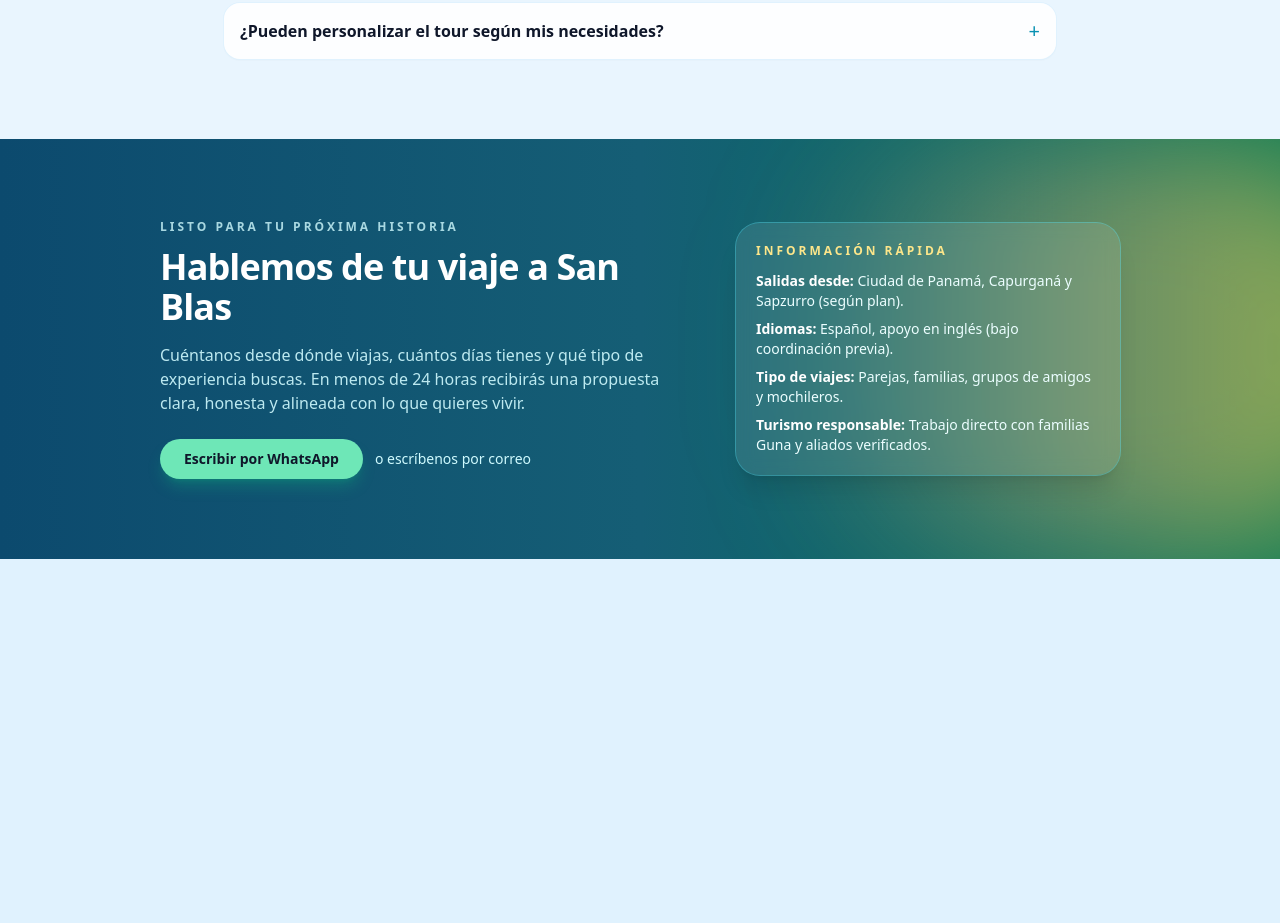
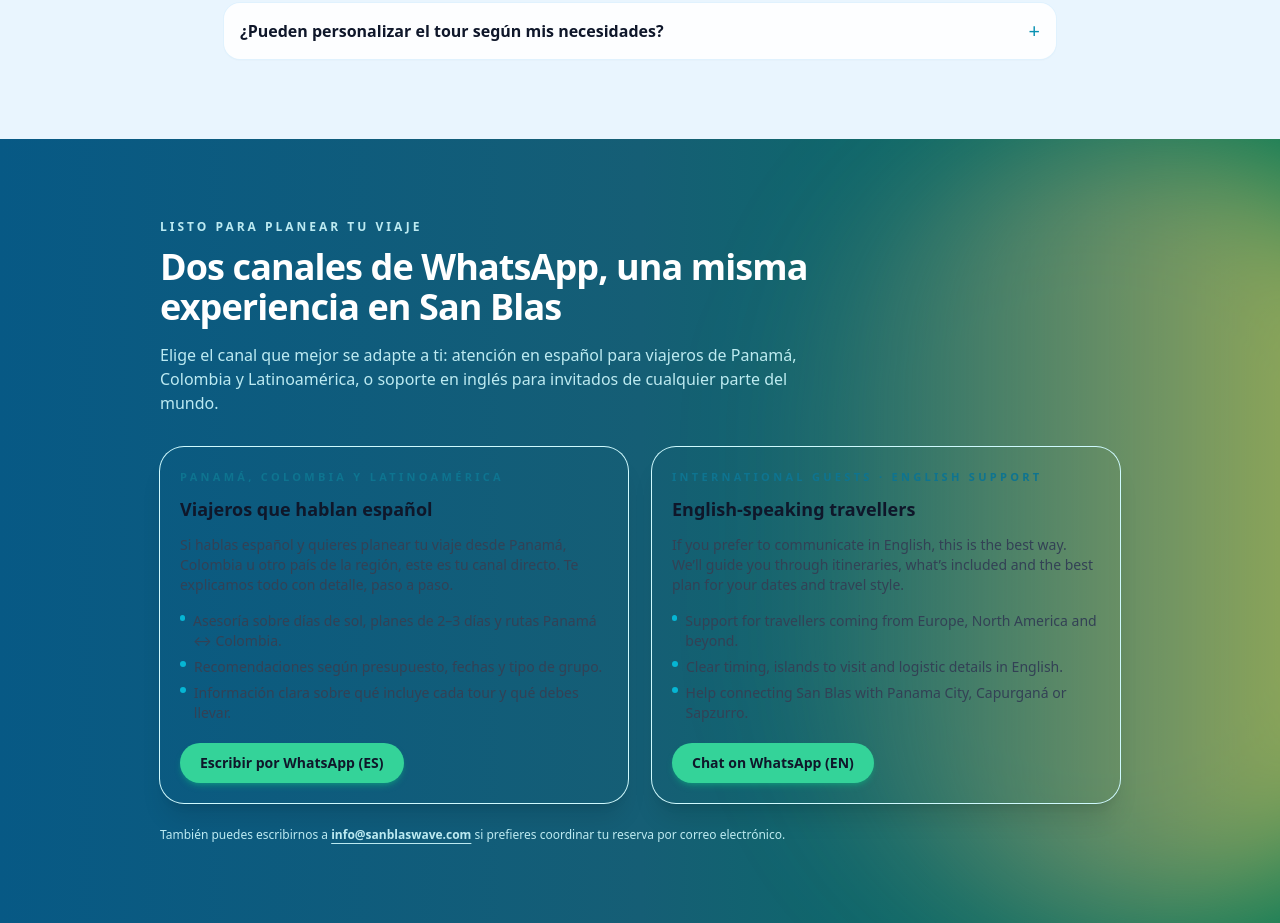
Before and after one commit to lulabtechnology/SanblasNEW, a Next.js app: page / in a window 1280 px wide. Shown: the part 5660-6583 px from the top of the page. Before the commit the page ends 6219 px from the top, so only its background shows below. Built offline with nearby package versions, Linux system fonts and the light colour scheme.

Commit message:
Update ContactSection.tsx

```diff
--- a/components/ContactSection.tsx
+++ b/components/ContactSection.tsx
@@ -1,69 +1,110 @@
 // components/ContactSection.tsx
 import Link from "next/link";
+
+const contactBlocks = [
+  {
+    id: "es",
+    title: "Viajeros que hablan español",
+    audience: "Panamá, Colombia y Latinoamérica",
+    description:
+      "Si hablas español y quieres planear tu viaje desde Panamá, Colombia u otro país de la región, este es tu canal directo. Te explicamos todo con detalle, paso a paso.",
+    whatsapp: "https://wa.me/50700000000", // 👉 Cambia por el número REAL en español
+    buttonLabel: "Escribir por WhatsApp (ES)",
+    notes: [
+      "Asesoría sobre días de sol, planes de 2–3 días y rutas Panamá ↔ Colombia.",
+      "Recomendaciones según presupuesto, fechas y tipo de grupo.",
+      "Información clara sobre qué incluye cada tour y qué debes llevar.",
+    ],
+  },
+  {
+    id: "en",
+    title: "English-speaking travellers",
+    audience: "International guests · English support",
+    description:
+      "If you prefer to communicate in English, this is the best way. We’ll guide you through itineraries, what’s included and the best plan for your dates and travel style.",
+    whatsapp: "https://wa.me/50711111111", // 👉 Cambia por el número REAL en inglés
+    buttonLabel: "Chat on WhatsApp (EN)",
+    notes: [
+      "Support for travellers coming from Europe, North America and beyond.",
+      "Clear timing, islands to visit and logistic details in English.",
+      "Help connecting San Blas with Panama City, Capurganá or Sapzurro.",
+    ],
+  },
+];
 
 export default function ContactSection() {
   return (
     <section
       id="contacto"
-      className="relative overflow-hidden bg-gradient-to-r from-sky-900 via-cyan-800 to-emerald-700 py-16 sm:py-20"
+      className="relative overflow-hidden bg-gradient-to-r from-sky-800 via-cyan-800 to-emerald-700 py-16 sm:py-20"
     >
-      {/* Brillo amanecer */}
-      <div className="pointer-events-none absolute inset-y-0 right-[-10%] w-[50%] rounded-full bg-gradient-to-l from-amber-300/60 via-orange-300/40 to-transparent blur-3xl" />
+      {/* Glow amanecer */}
+      <div className="pointer-events-none absolute inset-y-0 right-[-15%] w-[55%] rounded-full bg-gradient-to-l from-amber-300/70 via-orange-300/40 to-transparent blur-3xl" />
 
-      <div className="relative mx-auto flex max-w-5xl flex-col items-start gap-6 px-4 sm:px-6 lg:flex-row lg:items-center lg:justify-between lg:gap-10 lg:px-8">
-        <div className="max-w-xl">
-          <p className="text-xs font-semibold uppercase tracking-[0.25em] text-cyan-100/80">
-            listo para tu próxima historia
+      <div className="relative mx-auto max-w-5xl px-4 sm:px-6 lg:px-8">
+        <div className="max-w-2xl">
+          <p className="text-xs font-semibold uppercase tracking-[0.25em] text-cyan-100/90">
+            listo para planear tu viaje
           </p>
           <h2 className="mt-3 text-3xl font-bold tracking-tight text-white sm:text-4xl">
-            Hablemos de tu viaje a San Blas
+            Dos canales de WhatsApp, una misma experiencia en San Blas
           </h2>
           <p className="mt-4 text-sm sm:text-base text-cyan-100/90">
-            Cuéntanos desde dónde viajas, cuántos días tienes y qué tipo de experiencia buscas.
-            En menos de 24 horas recibirás una propuesta clara, honesta y alineada con lo que quieres vivir.
+            Elige el canal que mejor se adapte a ti: atención en español para viajeros
+            de Panamá, Colombia y Latinoamérica, o soporte en inglés para invitados
+            de cualquier parte del mundo.
+          </p>
+        </div>
+
+        {/* Bloques ES / EN */}
+        <div className="mt-8 grid gap-6 md:grid-cols-2">
+          {contactBlocks.map((block) => (
+            <article
+              key={block.id}
+              className="flex flex-col rounded-3xl bg-white/92 p-5 text-sm text-slate-800 shadow-xl ring-1 ring-cyan-100"
+            >
+              <p className="text-[11px] font-semibold uppercase tracking-[0.3em] text-cyan-700">
+                {block.audience}
+              </p>
+              <h3 className="mt-2 text-lg font-semibold text-slate-900">
+                {block.title}
+              </h3>
+              <p className="mt-3 text-xs sm:text-sm text-slate-700">
+                {block.description}
               </p>
 
-          <div className="mt-6 flex flex-wrap items-center gap-3">
-            {/* Cambia el enlace de WhatsApp por el número real */}
+              <ul className="mt-4 space-y-1.5 text-xs sm:text-sm text-slate-700">
+                {block.notes.map((note) => (
+                  <li key={note} className="flex gap-2">
+                    <span className="mt-1 h-1.5 w-1.5 rounded-full bg-cyan-500" />
+                    <span>{note}</span>
+                  </li>
+                ))}
+              </ul>
+
+              <div className="mt-5">
                 <Link
-              href="https://wa.me/50700000000"
+                  href={block.whatsapp}
                   target="_blank"
-              className="inline-flex items-center justify-center rounded-full bg-emerald-300 px-6 py-2.5 text-sm font-semibold text-slate-900 shadow-lg shadow-emerald-500/30 transition hover:brightness-110"
+                  className="inline-flex items-center justify-center rounded-full bg-emerald-400 px-5 py-2.5 text-xs sm:text-sm font-semibold text-slate-900 shadow-md shadow-emerald-500/40 transition hover:brightness-110"
                 >
-              Escribir por WhatsApp
+                  {block.buttonLabel}
                 </Link>
+              </div>
+            </article>
+          ))}
+        </div>
+
+        <p className="mt-6 text-[11px] sm:text-xs text-cyan-100/90">
+          También puedes escribirnos a{" "}
           <a
             href="mailto:info@sanblaswave.com"
-              className="text-sm font-medium text-cyan-100 underline-offset-4 hover:underline"
+            className="font-semibold underline underline-offset-4"
           >
-              o escríbenos por correo
-            </a>
-          </div>
-        </div>
-
-        <div className="w-full max-w-sm rounded-3xl bg-white/10 p-5 text-sm text-cyan-50 shadow-xl ring-1 ring-cyan-300/40 backdrop-blur">
-          <p className="text-xs font-semibold uppercase tracking-[0.25em] text-amber-200">
-            información rápida
+            info@sanblaswave.com
+          </a>{" "}
+          si prefieres coordinar tu reserva por correo electrónico.
         </p>
-          <ul className="mt-3 space-y-2 text-xs sm:text-sm">
-            <li>
-              <span className="font-semibold text-white">Salidas desde:</span>{" "}
-              Ciudad de Panamá, Capurganá y Sapzurro (según plan).
-            </li>
-            <li>
-              <span className="font-semibold text-white">Idiomas:</span>{" "}
-              Español, apoyo en inglés (bajo coordinación previa).
-            </li>
-            <li>
-              <span className="font-semibold text-white">Tipo de viajes:</span>{" "}
-              Parejas, familias, grupos de amigos y mochileros.
-            </li>
-            <li>
-              <span className="font-semibold text-white">Turismo responsable:</span>{" "}
-              Trabajo directo con familias Guna y aliados verificados.
-            </li>
-          </ul>
-        </div>
       </div>
     </section>
   );
```
Lines whose indentation alone changed are shown as unchanged.
